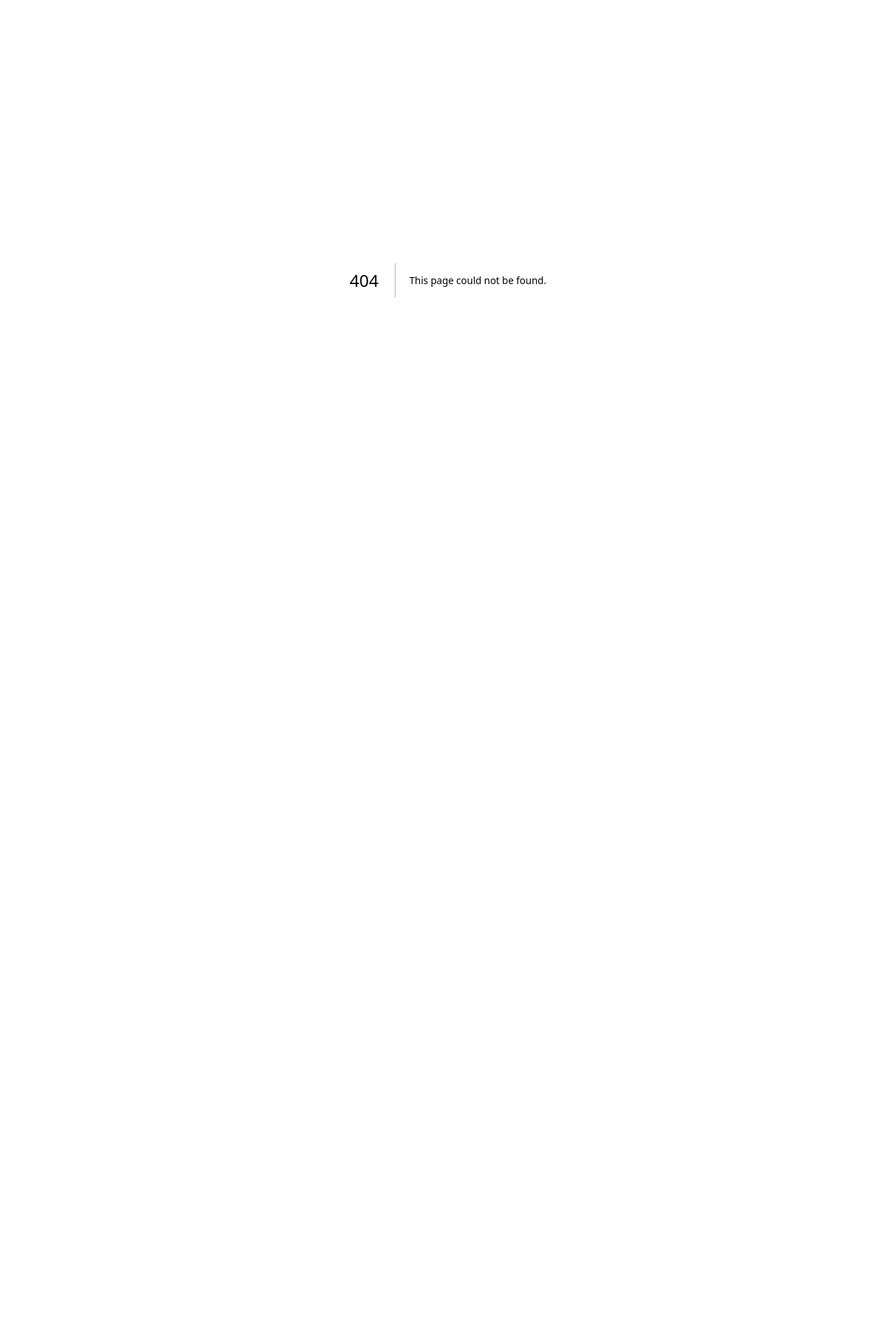
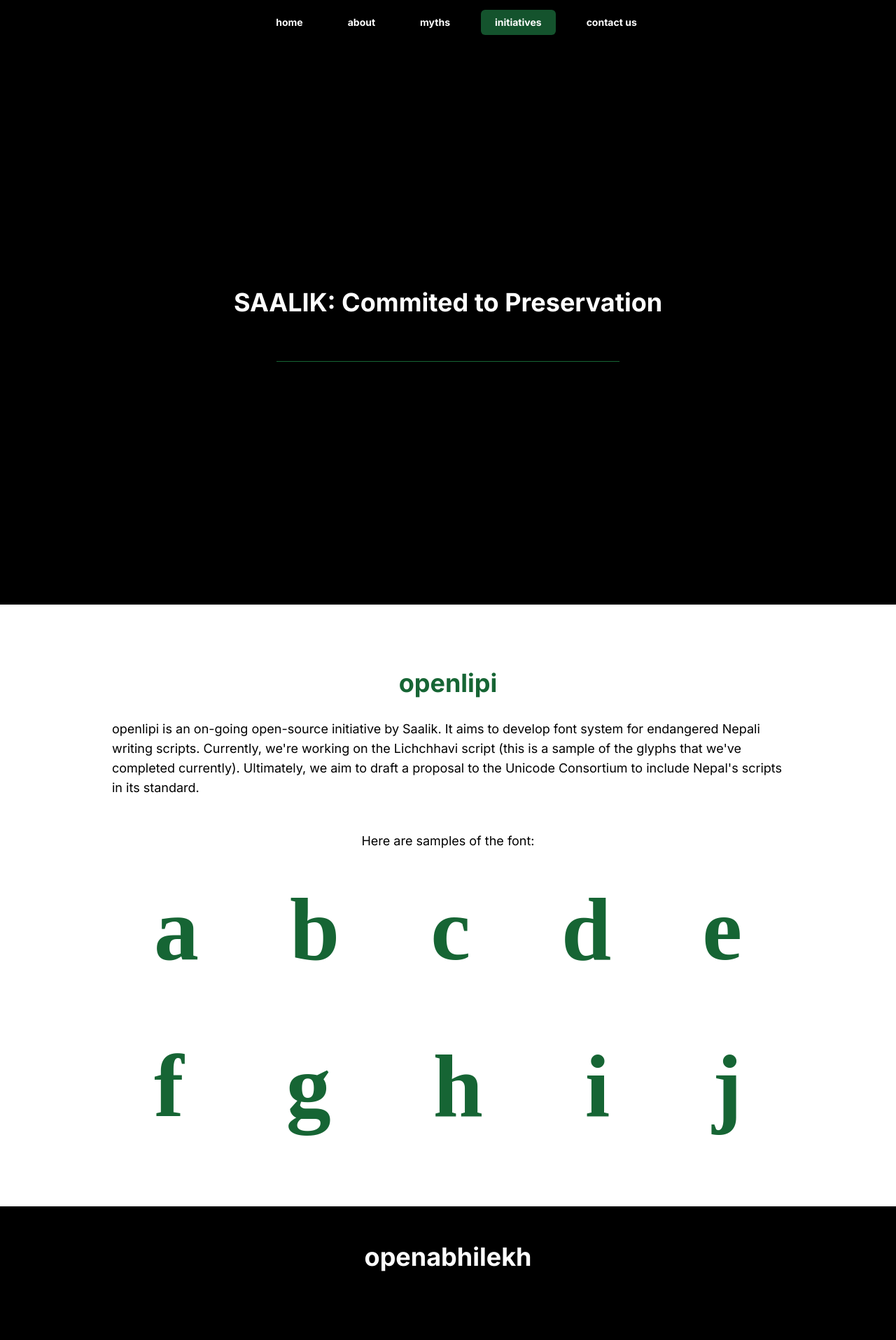
Before and after one commit to opensaalik/saalik-website, a Next.js app: page /initiatives in a window 1280 px wide. Before the commit this address had no page. Shown: the top 1915 px of the page at 70% size. Before the commit the page ends 800 px from the top, so only its background shows below. Built offline with nearby package versions, Linux system fonts and the light colour scheme.

Commit message:
wip: initiatives

```diff
--- a/app/about/page.tsx
+++ b/app/about/page.tsx
@@ -13,12 +13,12 @@ export default function About() {
         <title>SAALIK-About</title>
       </Head>
       <Navbar className="text-white" />
-      < div className="h-lvh" >
+      <div className="h-lvh">
         <div className="bg-black bg-cover h-full w-full">
           <div className="text-white flex justify-center items-center h-screen">
-            <div>
+            <div className="flex flex-col items-center">
               <Title className="text-white" text="SAALIK: Myths are Messages from the Past" />
-              <hr className="h-px w-full my-8 bg-green-800 border-0" />
+              <hr className="h-px md:w-full w-[80%] my-8 bg-green-800 border-0" />
             </div>
           </div>
         </div>
@@ -28,13 +28,13 @@ export default function About() {
           <Title text="What is SAALIK?" />
           <p className="text-justify md:px-20">
             SAALIK is a voluntary initiative by SAALIK TECH PVT. LTD. aiming to preserve Nepal's culture heritage for posterity through technology.
-            Founded by a ground of researchers and developers deeping in love with Nepal and the expression of her people, SAALIK concerns itself with digitization of Nepal's tangible and intangible heritages like sculptures, manuscripts, and writing scripts.
+            Founded by a group of researchers and developers deeping in love with Nepal and the expression of her people, SAALIK concerns itself with digitization of Nepal's tangible and intangible heritages like sculptures, manuscripts, myths, legends, and writing scripts.
           </p>
           <br />
           <p className="text-justify md:px-20">
             SAALIk aims to work with regional bodies—both governmental and non-governmental—for that purpose. We are already in talks with several of Kathmandu district's municipalities, pitching our idea of a digital haven for heritages located within thoese areas.
           </p>
-          <hr className="h-px w-[50%] my-8 bg-green-800 border-0" />
+          <hr className="h-px w-[50%] my-10 bg-green-800 border-0" />
           <Title text="Team" />
           <div className="md:grid md:grid-cols-2">
 
@@ -81,9 +81,13 @@ export default function About() {
             </div>
           </div>
 
+          <hr className="h-px w-[50%] my-10 bg-green-800 border-0" />
+          <div>
+            <Title text="Goals"></Title>
+          </div>
         </div>
-        </div>
-        <Footer />
+      </div>
+      <Footer />
     </>
   );
 }
--- /dev/null
+++ b/app/initiatives/page.tsx
@@ -0,0 +1,55 @@
+"use client"
+
+import Navbar from "../Navbar";
+import Title from "../Title";
+import Footer from "../footer";
+{/*import Head from "next/head";
+import Image from "next/image";*/}
+export default function About() {
+  return (
+    <>
+      <Navbar className="text-white" />
+      <div className="h-lvh">
+        <div className="bg-black bg-cover h-full w-full">
+          <div className="text-white flex justify-center items-center h-screen">
+            <div className="flex flex-col items-center">
+              <Title className="text-white" text="SAALIK: Commited to Preservation" />
+              <hr className="h-px md:w-full w-[80%] my-8 bg-green-800 border-0" />
+            </div>
+          </div>
+        </div>
+      </div >
+
+      <div className="flex flex-col justify-center items-center m-5 p-5 my-10">
+        <Title text="openlipi" />
+        <p className="w-[80%] md:text-lg">
+          openlipi is an on-going open-source initiative by Saalik. It aims to develop font system for endangered Nepali writing scripts. Currently, we're working on the Lichchhavi script (this is a sample of the glyphs that we've completed currently). Ultimately, we aim to draft a proposal to the Unicode Consortium to include Nepal's scripts in its standard.
+        </p>
+        <br />
+        <br />
+        <p className="w-[80%] text-center md:text-lg">
+          Here are samples of the font:
+        </p>
+        <div className="m-4 w-[70%] flex flex-col md:flex-row justify-between">
+          <Title text="a" className="font-['openlipi-lichchhavi'] text-9xl md:text-9xl" />
+          <Title text="b" className="font-['openlipi-lichchhavi'] text-9xl md:text-9xl" />
+          <Title text="c" className="font-['openlipi-lichchhavi'] text-9xl md:text-9xl" />
+          <Title text="d" className="font-['openlipi-lichchhavi'] text-9xl md:text-9xl" />
+          <Title text="e" className="font-['openlipi-lichchhavi'] text-9xl md:text-9xl" />
+        </div>
+        <div className="m-4 w-[70%] flex flex-col md:flex-row justify-between">
+          <Title text="f" className="font-['openlipi-lichchhavi'] text-9xl md:text-9xl" />
+          <Title text="g" className="font-['openlipi-lichchhavi'] text-9xl md:text-9xl" />
+          <Title text="h" className="font-['openlipi-lichchhavi'] text-9xl md:text-9xl" />
+          <Title text="i" className="font-['openlipi-lichchhavi'] text-9xl md:text-9xl" />
+          <Title text="j" className="font-['openlipi-lichchhavi'] text-9xl md:text-9xl" />
+        </div>
+        {/* <hr className="h-px w-[50%] my-10 bg-green-800 border-0" />*/}
+      </div>
+      <div className="flex flex-col justify-center items-center p-5 mt-10 bg-black">
+        <Title text="openabhilekh" className="text-white" />
+      </div>
+      <Footer />
+    </>
+  )
+}
```
